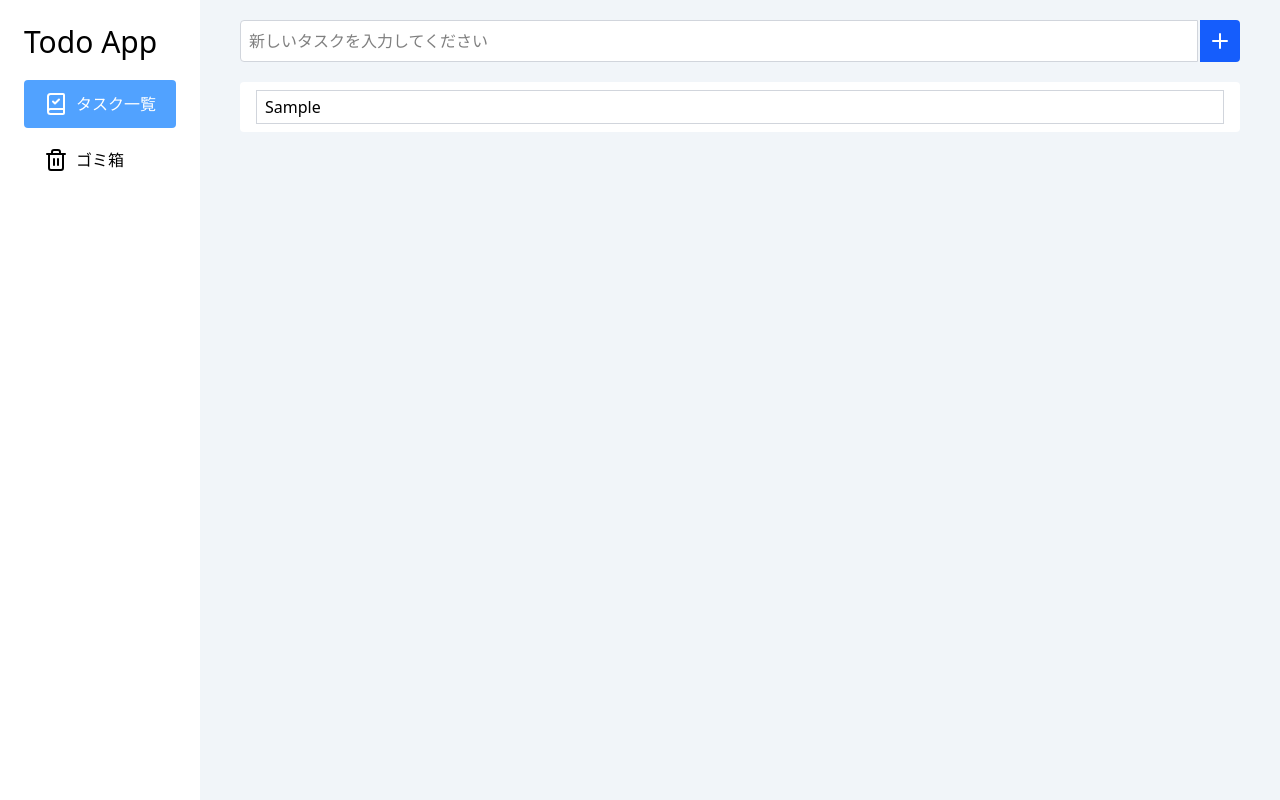
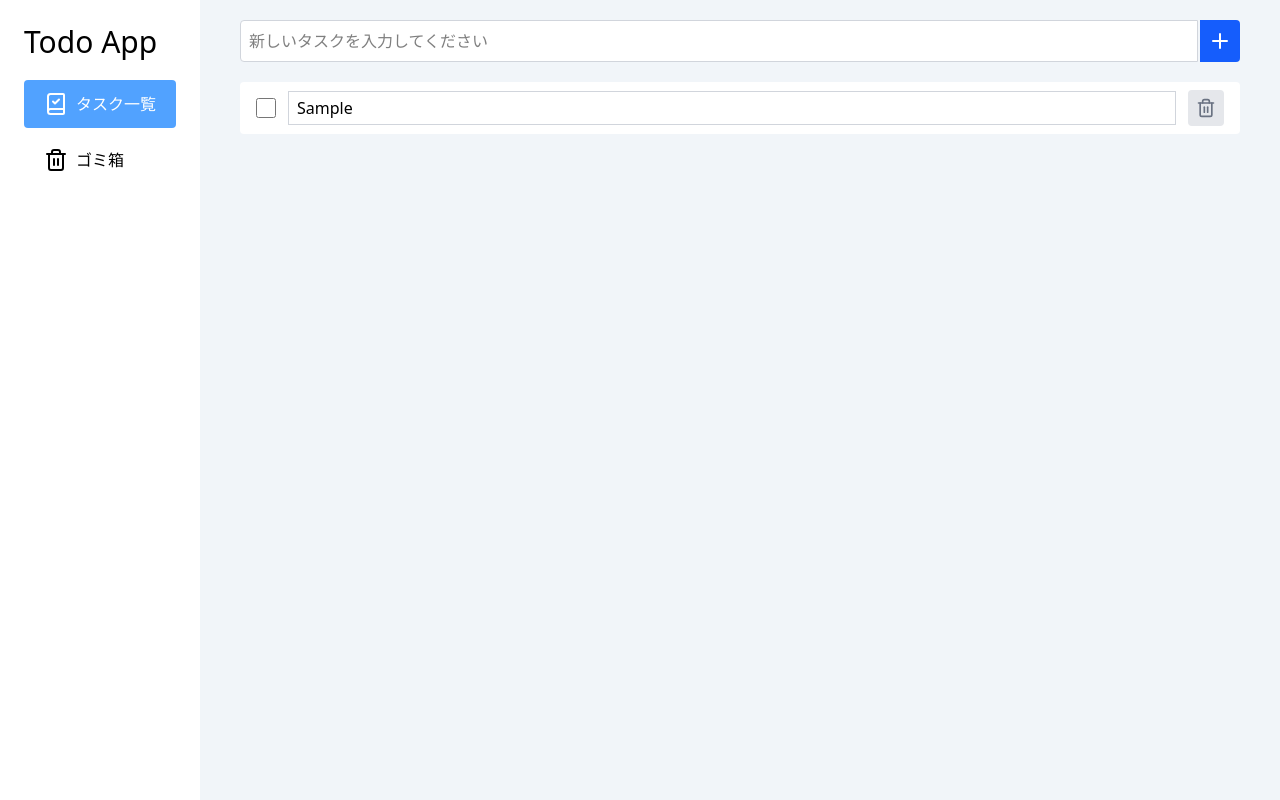
Before and after one commit to ryuma-murakami/my-todo-app, a React (Vite) app: page / in a window 1280 px wide. Both pictures are taken after typing "Sample" into the empty fields and a click on the button "タスクを作成する". Built offline with nearby package versions, Linux system fonts and the light colour scheme.

Commit message:
feat: add task update feature

```diff
--- a/src/components/TaskItem.jsx
+++ b/src/components/TaskItem.jsx
@@ -1,4 +1,5 @@
 import { cva } from 'class-variance-authority';
+import { Trash2 } from 'lucide-react';
 
 const inputVariants = cva('flex-1 border px-2 py-1 border-gray-300 bg-white', {
   variants: {
@@ -8,15 +9,50 @@
   },
 });
 
-export function TaskItem({ task }) {
+export function TaskItem({ task, onChange }) {
   return (
     <div className="flex items-center gap-3 rounded bg-white px-4 py-2">
+      <div className="flex items-center">
+        <input
+          type="checkbox"
+          className="size-5 cursor-pointer"
+          checked={task.status === 'completed'}
+          onChange={(e) =>
+            onChange(task.id, {
+              status: e.target.checked ? 'completed' : 'notStarted',
+            })
+          }
+        />
+      </div>
       <input
         type="text"
         className={inputVariants({ completed: task.status === 'completed' })}
         defaultValue={task.title}
         disabled={task.status === 'completed'}
+        onKeyDown={(event) => {
+          if (event.nativeEvent.isComposing || event.key !== 'Enter') {
+            return;
+          }
+          event.currentTarget.blur();
+        }}
+        onBlur={(e) => {
+          onChange(task.id, {
+            title: e.target.value,
+          });
+        }}
       />
+      <button
+        type="button"
+        className="rounded bg-gray-200 p-2 transition-colors hover:bg-gray-300"
+        onClick={() =>
+          onChange(task.id, {
+            status: 'trashed',
+          })
+        }
+        aria-label={'タスク「${task.title}」をゴミ箱へ移動する'}
+      >
+        <Trash2 className="size-5 text-gray-500" />
+      </button>
     </div>
   );
 }
--- a/src/components/TaskList.jsx
+++ b/src/components/TaskList.jsx
@@ -16,6 +16,16 @@
     });
   };
 
+  const activeTaskList = taskList.filter(({ status }) => status !== 'trashed');
+
+  const updateTask = (id, updatedTask) => {
+    setTaskList((prevTaskList) => {
+      return prevTaskList.map((task) =>
+        task.id === id ? { ...task, ...updatedTask } : task,
+      );
+    });
+  };
+
   return (
     <div className="relative">
       <div className="sticky top-0 flex flex-col items-end gap-2 bg-slate-100 px-10 py-5">
@@ -24,10 +34,12 @@
         </div>
       </div>
       <div className="space-y-3 px-10 pb-10">
-        {taskList.length === 0 ? (
+        {activeTaskList.length === 0 ? (
           <p className="text-center text-sm">タスクがありません</p>
         ) : (
-          taskList.map((task) => <TaskItem key={task.id} task={task} />)
+          activeTaskList.map((task) => (
+            <TaskItem key={task.id} task={task} onChange={updateTask} />
+          ))
         )}
       </div>
     </div>
```
